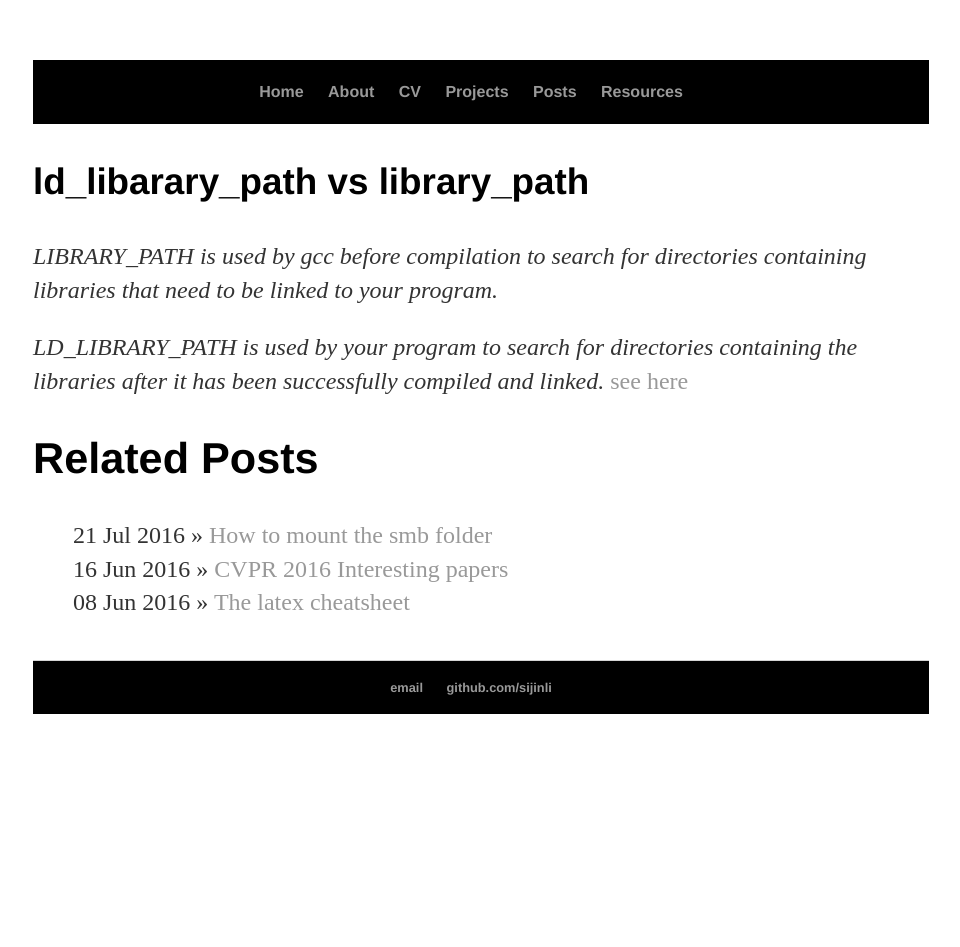
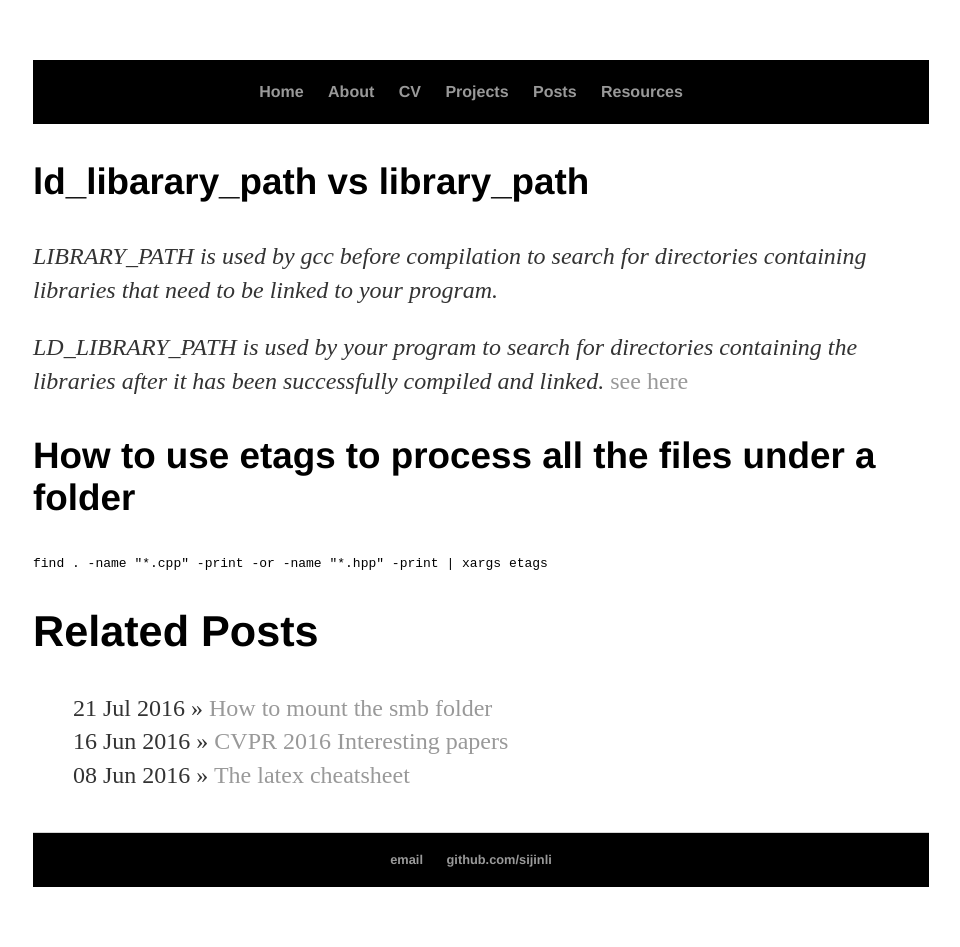
Before and after one commit to sijinli/sijinli.github.io, a Jekyll site: the page built from _posts/2016-04-20-linux-notes.md, in a window 1280 px wide. Shown: the whole page, without its empty margins (159-1119 px from the left). Built offline with Jekyll 4.4.1, drawn with Linux system fonts in a browser that asks for light colours; before the commit the page ends 900 px from its top, so only the background shows below that.

Commit message:
Update 2016-04-20-linux-notes.md

```diff
--- a/_posts/2016-04-20-linux-notes.md
+++ b/_posts/2016-04-20-linux-notes.md
@@ -14,3 +14,7 @@ LIBRARY_PATH is used by gcc before compilation to search for directories contain
 LD_LIBRARY_PATH is used by your program to search for directories containing the libraries after it has been successfully compiled and linked.
 </cite>
 [see here](http://stackoverflow.com/questions/4250624/ld-library-path-vs-library-path)
+
+### How to use etags to process all the files under a folder
+
+    find . -name "*.cpp" -print -or -name "*.hpp" -print | xargs etags
```
